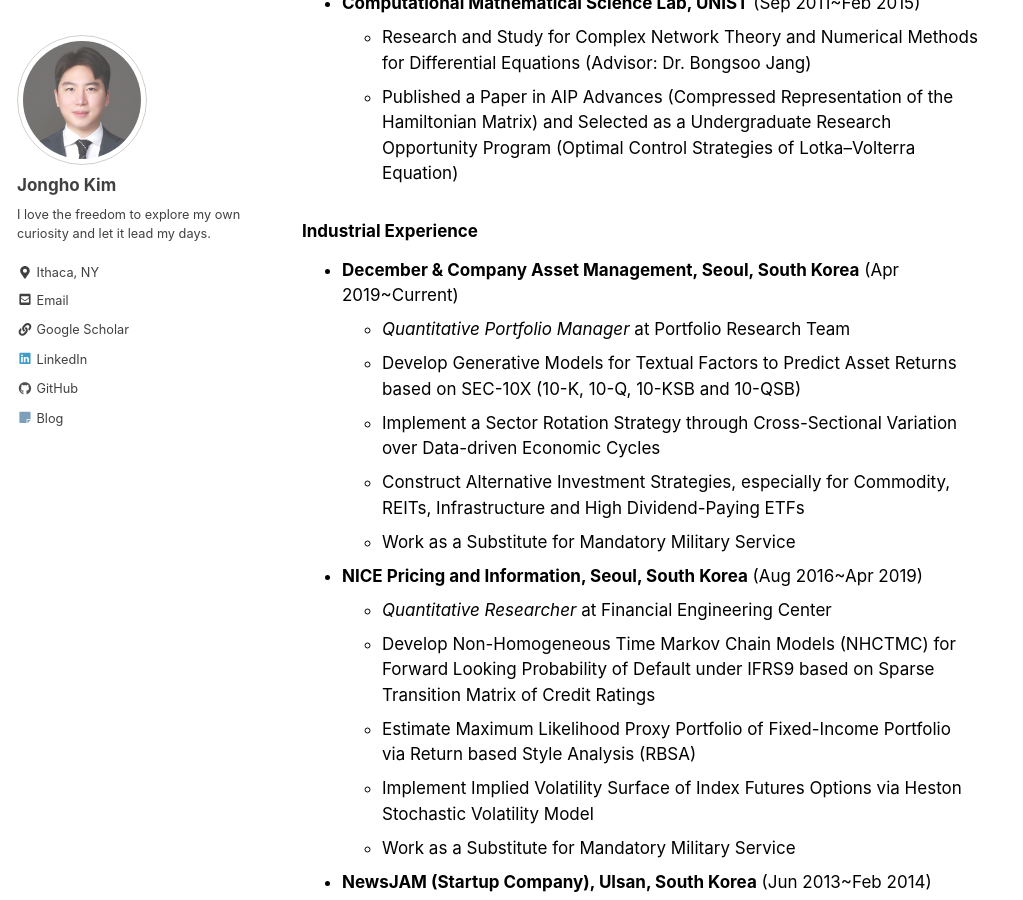
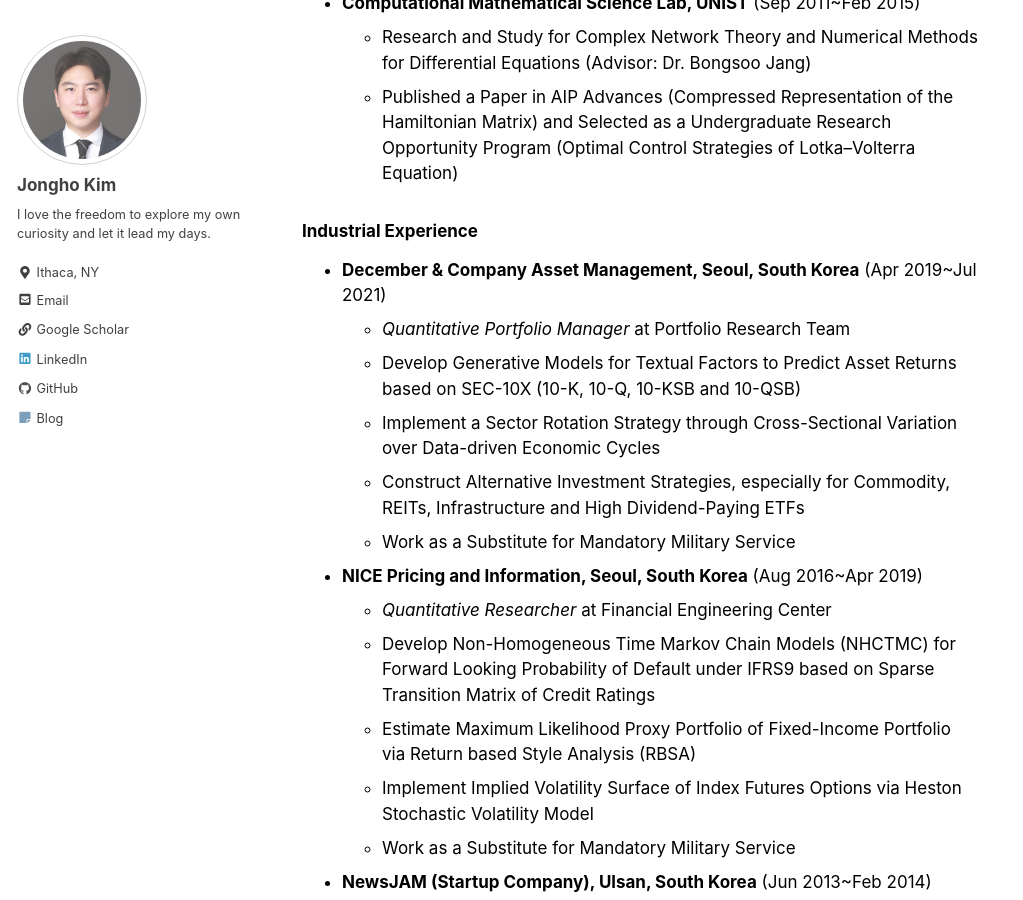
Before and after one commit to jonghkim/jonghkim.github.io, a Jekyll site: the page built from _pages/about.md, in a window 1280 px wide and 900 px high, scrolled down 884 px. Shown: the whole window, without its empty margins (0-1023 px from the left). Built offline with Jekyll 4.4.1, drawn with Linux system fonts in a browser that asks for light colours.

Commit message:
about updated

```diff
--- a/_pages/about.md
+++ b/_pages/about.md
@@ -25,7 +25,7 @@ last_modified_at: 2021-4-15
     - Published a Paper in AIP Advances (Compressed Representation of the Hamiltonian Matrix) and Selected as a Undergraduate Research Opportunity Program (Optimal Control Strategies of Lotka–Volterra Equation)
 
 ### Industrial Experience
-- **December & Company Asset Management, Seoul, South Korea** (Apr 2019~Current)
+- **December & Company Asset Management, Seoul, South Korea** (Apr 2019~Jul 2021)
     - *Quantitative Portfolio Manager* at Portfolio Research Team
     - Develop Generative Models for Textual Factors to Predict Asset Returns based on SEC-10X (10-K, 10-Q, 10-KSB and 10-QSB)
     - Implement a Sector Rotation Strategy through Cross-Sectional Variation over Data-driven Economic Cycles
```
